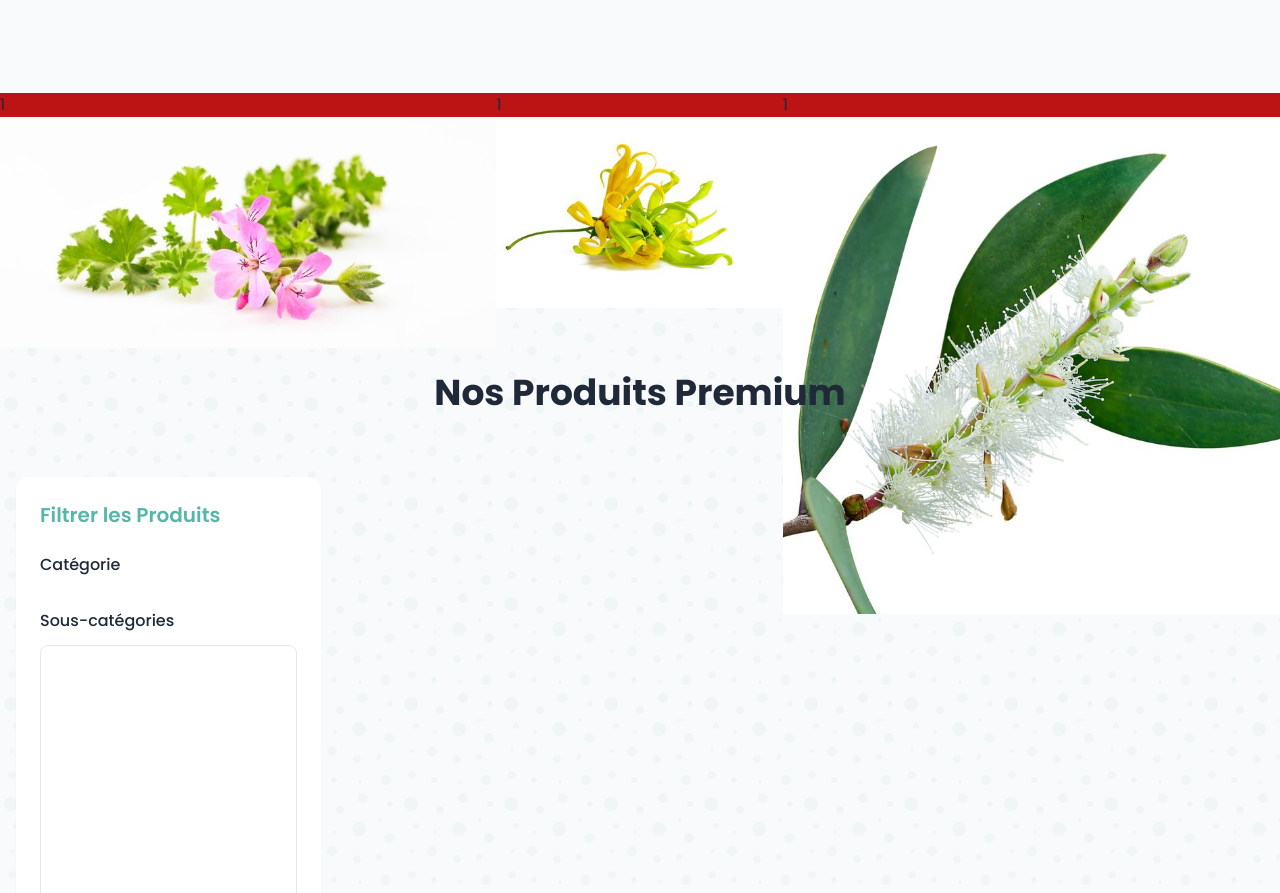
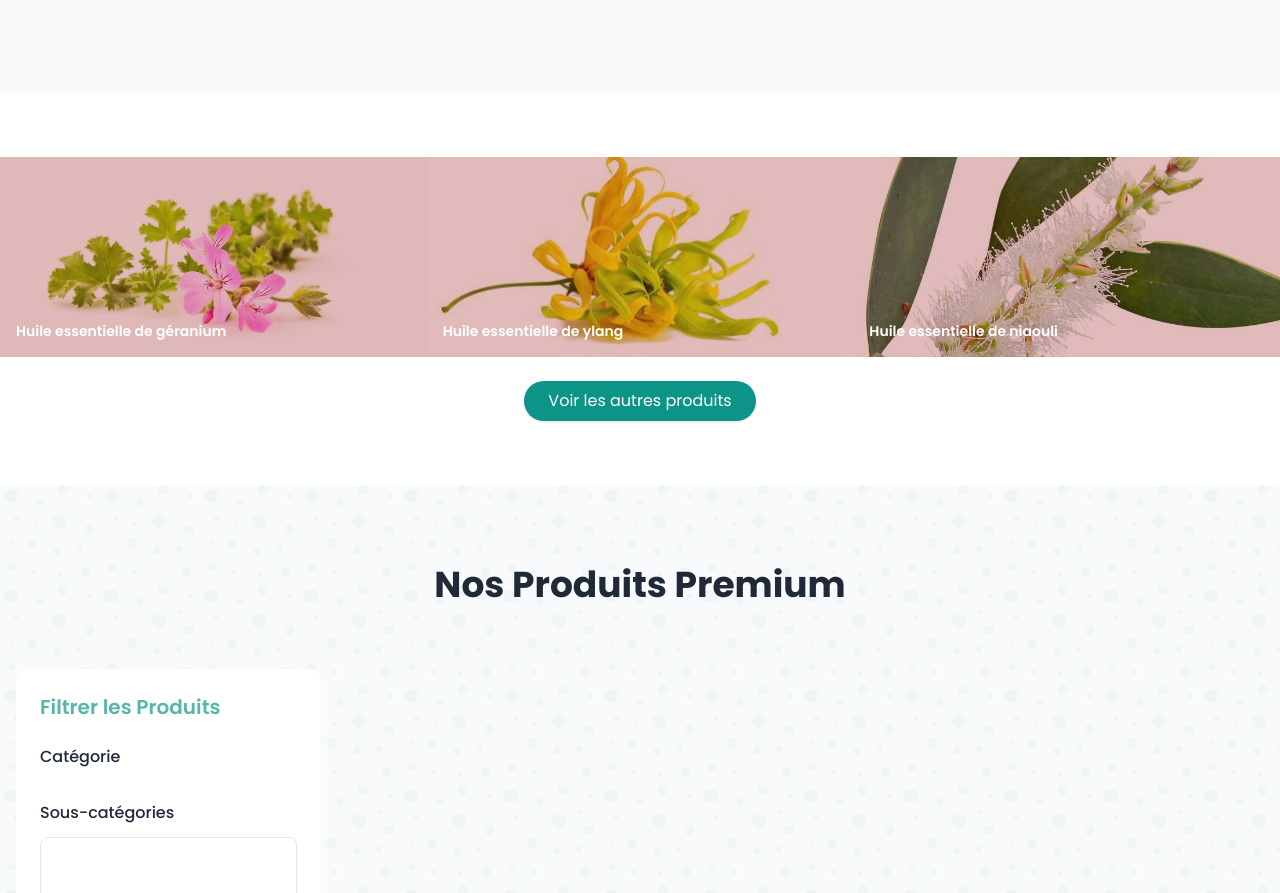
Before and after one commit to madarom/madarom-frontend-project, a website: page index.html in a window 1280 px wide. Shown: the part 1783-2676 px from the top of the page. Drawn offline with nearby package versions, Linux system fonts and the light colour scheme; no server answers; a small style sheet from the web is missing; a web font is replaced by a local one.

Commit message:
Update index.html

```diff
--- a/index.html
+++ b/index.html
@@ -207,22 +207,37 @@
       </section>
 
 
-      <section>
-        <div class="phare-container">
-          <div class="phare">1
-            <img src="./assets/img/p1.jpeg" alt="">
+      <section class="my-16">
+        <div class="flex overflow-hidden h-[200px]">
+
+          <!-- Carte 1 -->
+          <div class="flex-1 hover:flex-[10] transition-all duration-500 bg-red-800 relative">
+            <img src="./assets/img/p1.jpeg" alt="Huile essentielle de géranium" class="w-full h-full object-cover opacity-70">
+            <p class="absolute bottom-4 left-4 text-white font-semibold text-sm">Huile essentielle de géranium</p>
           </div>
 
-          <div class="phare">1
-            <img src="./assets/img/p2.jpeg" alt="">
+          <!-- Carte 2 -->
+          <div class="flex-1 hover:flex-[10] transition-all duration-500 bg-red-800 relative">
+            <img src="./assets/img/p2.jpeg" alt="Huile essentielle de ylang" class="w-full h-full object-cover opacity-70">
+            <p class="absolute bottom-4 left-4 text-white font-semibold text-sm">Huile essentielle de ylang</p>
           </div>
 
-          <div class="phare">1
-            <img src="./assets/img/p3.jpeg" alt="">
+          <!-- Carte 3 -->
+          <div class="flex-1 hover:flex-[10] transition-all duration-500 bg-red-800 relative">
+            <img src="./assets/img/p3.jpeg" alt="Huile essentielle de niaouli" class="w-full h-full object-cover opacity-70">
+            <p class="absolute bottom-4 left-4 text-white font-semibold text-sm">Huile essentielle de niaouli</p>
           </div>
 
         </div>
+
+        <!-- Bouton de scroll -->
+        <div class="mt-6 text-center">
+          <a href="#products" class="inline-block bg-teal-600 text-white px-6 py-2 rounded-full shadow hover:bg-teal-700 transition">
+            Voir les autres produits
+          </a>
+        </div>
       </section>
+
 
     <!-- Section Produits -->
     <section id="products" class="py-20 bg-gray-50 leaf-pattern">
```
